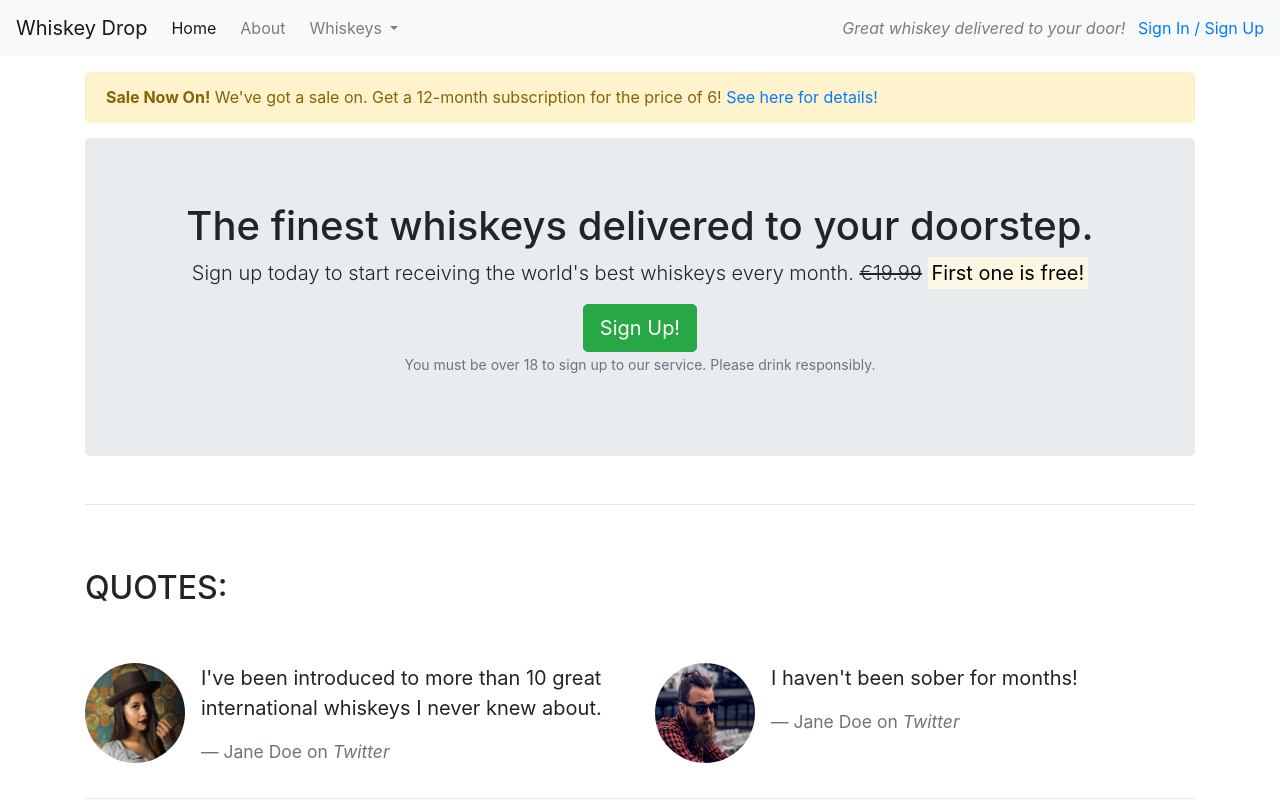
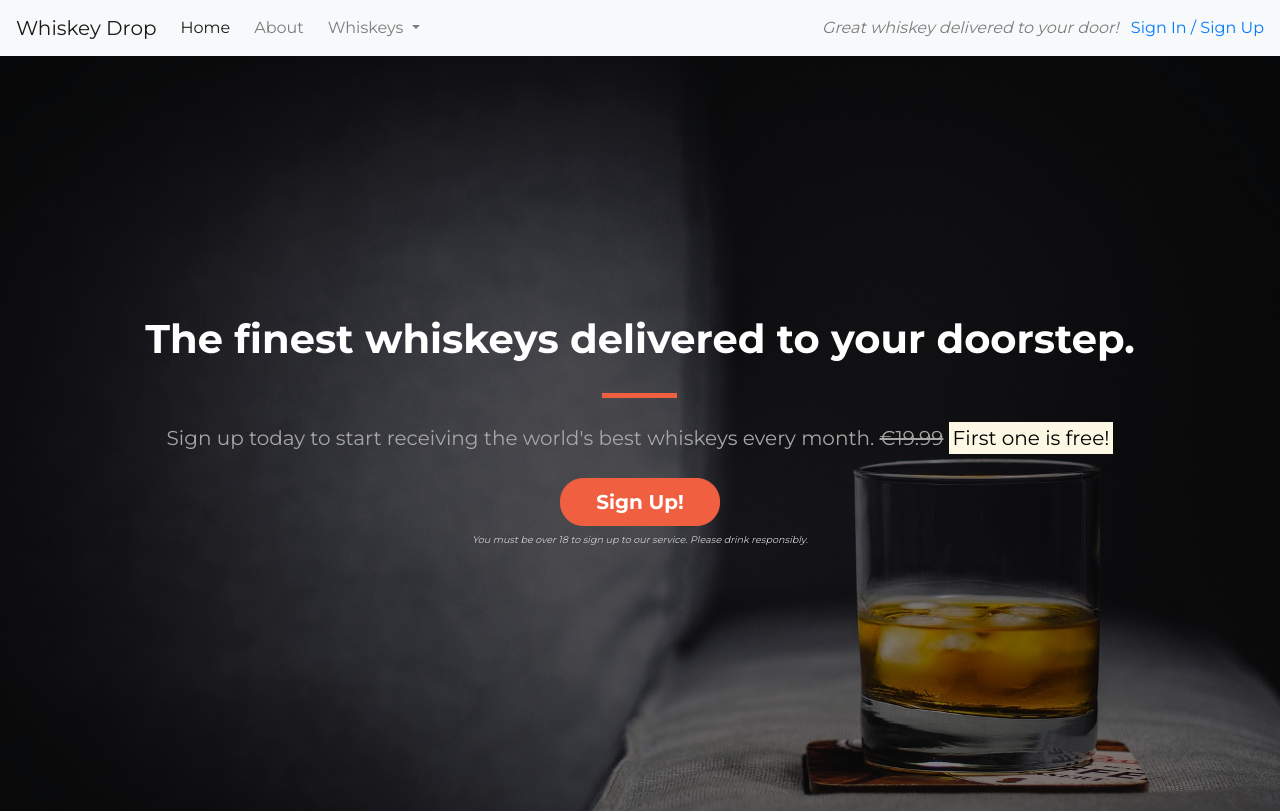
Before and after one commit to peterudu/bootstrap4demo, a plain HTML site: page index.html in a window 1280 px wide. Shown: the top 811 px of the page. Drawn offline with nearby package versions, Linux system fonts and the light colour scheme.

Commit message:
Add custom-styling to landing page and jumbotron

```diff
--- /dev/null
+++ b/css/style.css
@@ -0,0 +1,106 @@
+body {
+    font-family: 'Montserrat', sans-serif;
+}
+
+.alert-container {
+
+}
+
+.callout-container {
+    height: 100vh;
+
+    background: url(../images/whiskey-background.jpg) no-repeat bottom right fixed;
+    -webkit-background-size: cover;
+    -moz-background-size: cover;
+    -o-background-size: cover;
+    background-size: cover;
+
+    display: flex;
+    align-items: center;
+    justify-content: center;
+
+    position: relative;
+}
+
+.opaque-overlay {
+    position: absolute;
+    top: 0;
+    left: 0;
+    height: 100%;
+    width: 100%;
+    background-color: rgba(0, 0, 0, 0.5);
+}
+
+.quotes-container {
+
+}
+
+.features-container {
+
+}
+
+/* Block dividers */
+
+.block-divider {
+    width: 75px;
+    height: 5px;
+    border: 0;
+}
+
+.block-divider--orange {
+    background-color: #f05f40;
+}
+
+.block-divider--short {
+    width: 35px;
+}
+
+/* Jumbotron */
+
+.jumbotron {
+    background-color: transparent;
+}
+
+.jumbotron-header {
+    color: white;
+    font-weight: bold;
+    margin-bottom: 30px;
+}
+
+.jumbotron .lead {
+    margin: 25px 0;
+    color: #a7a7a7;
+}
+
+.jumbotron small {
+    font-size: 60%;
+    font-style: italic;
+    color: #d0d0d0;
+}
+
+.favorites-container {
+
+}
+
+/* Buttons */
+
+.btn--cta {
+    font-weight: bold;
+    border-radius: 23px;
+    width: 160px;
+}
+
+.btn--red {
+    color: white;
+    background-color: #f05f40;
+    border-color: #f05f40;
+}
+
+.btn--red:hover,
+.btn--red:active,
+.btn--red:focus,
+.btn--red:active:focus {
+    background-color: #df4929;
+    border-color: #df4929;
+    color: white;
+}
--- a/index.html
+++ b/index.html
@@ -12,13 +12,16 @@
     integrity="sha384-Fy6S3B9q64WdZWQUiU+q4/2Lc9npb8tCaSX9FK7E8HnRr0Jz8D6OP9dO5Vg3Q9ct" crossorigin="anonymous">
   </script>
   <script src="https://kit.fontawesome.com/73b211bde3.js" crossorigin="anonymous"></script>
+  <link href="https://fonts.googleapis.com/css2?family=Montserrat:wght@400;700" rel="stylesheet">
+  <link rel="stylesheet" href="css/style.css" type="text/css">
 </head>
 
 <body>
   <nav class="navbar navbar-light bg-light navbar-expand-sm">
     <a href="/" class="navbar-brand">Whiskey Drop</a>
 
-    <button class="navbar-toggler ml-auto" type="button" data-toggle="collapse" data-target="#navbarNavDropdown" aria-controls="navbarTogglerDemo01" aria-expanded="false" aria-label="Toggle navigation">
+    <button class="navbar-toggler ml-auto" type="button" data-toggle="collapse" data-target="#navbarNavDropdown"
+      aria-controls="navbarTogglerDemo01" aria-expanded="false" aria-label="Toggle navigation">
       <span class="navbar-toggler-icon"></span>
     </button>
 
@@ -27,7 +30,8 @@
         <li class="active nav-item mr-2"><a class="nav-link" href="/">Home</a></li>
         <li class="nav-item mr-2"><a class="nav-link" href="/about">About</a></li>
         <li class="nav-item dropdown">
-          <a class="nav-link dropdown-toggle" href="#" id="navbarDropdownMenuLink" role="button" data-toggle="dropdown" aria-haspopup="true" aria-expanded="false">
+          <a class="nav-link dropdown-toggle" href="#" id="navbarDropdownMenuLink" role="button" data-toggle="dropdown"
+            aria-haspopup="true" aria-expanded="false">
             Whiskeys
           </a>
           <div class="dropdown-menu" aria-labelledby="navBarDropdownMenuLink">
@@ -46,7 +50,7 @@
       <a href="/login">Sign In / Sign Up</a>
     </div>
   </nav>
-  <article class="container mt-3">
+  <!-- <div class="container alert-container">
     <div class="row d-none d-sm-block">
       <div class="col-12">
         <div class="alert alert-warning">
@@ -55,25 +59,30 @@
         </div>
       </div>
     </div>
+  </div> -->
+  <div class="container-fluid callout-container">
     <!-- Callout -->
+    <div class="opaque-overlay">&nbsp;</div>
     <div class="row">
       <div class="col-12">
         <section class="callout jumbotron text-center">
-          <h1>The finest whiskeys delivered to your doorstep.</h1>
+          <h1 class="jumbotron-header">The finest whiskeys delivered to your doorstep.</h1>
+          <hr class="block-divider block-divider--orange">
           <p class="lead">Sign up today to start receiving the world's best whiskeys every month.
             <s class="d-none d-sm-inline">€19.99</s>
             <span class="d-inline d-sm-none"><br></span>
             <strong><mark>First one is free!</mark></strong></p>
-          <button class="btn btn-lg btn-success" data-toggle="modal" data-target="#signUpModal">Sign Up!</button>
+          <button class="btn btn-lg btn--cta btn--red" data-toggle="modal" data-target="#signUpModal">Sign Up!</button>
           <p class="text-muted"><small>You must be over 18 to sign up to our service. Please drink responsibly.</small>
           </p>
         </section>
       </div>
     </div>
     <!-- /.callout -->
-    <hr>
+  </div>
 
   <!-- Quotes -->
+  <div class="container quotes-container">
     <section class="quotes">
       <div class="row">
         <div class="col-12 my-5">
@@ -110,9 +119,10 @@
       </div>
     </section>
     <!-- /.quotes -->
-    <hr>
+  </div>
 
   <!-- Features -->
+  <div class="features-container">
     <section class="features">
       <div class="row">
         <div class="col-12 my-5">
@@ -122,7 +132,8 @@
       <div class="row">
         <div class="col-12 col-md-6 col-lg-4">
           <div class="feature">
-            <h3><i class="fa-sharp fa-solid fa-gift d-none d-sm-inline"></i> Feature 1 <span class="badge badge-success">NEW!</span></h3>
+            <h3><i class="fa-sharp fa-solid fa-gift d-none d-sm-inline"></i> Feature 1 <span
+                class="badge badge-success">NEW!</span></h3>
             <p>Lorem ipsum dolor sit amet, consectetur adipiscing elit, sed do eiusmod tempor incididunt ut labore et
               dolore magna aliqua. Ut enim ad minim veniam, quis nostrud exercitation ullamco laboris nisi ut aliquip ex
               ea commodo consequat.</p>
@@ -150,9 +161,10 @@
       </div>
     </section>
     <!-- /.features -->
-    <hr>
+  </div>
 
   <!-- Monthly favorites -->
+  <div class="favorites-container">
     <section class="monthly_favorites">
       <div class="row">
         <div class="col-12 my-5">
@@ -172,7 +184,7 @@
             <tbody>
               <tr>
                 <th scope="row">1</th>
-                <td>Glenmorangie Signet</td>
+                <td>Glenmorangie Signet <i class="fa-solid fa-trophy"></i></td>
                 <td>Scotland</td>
               </tr>
               <tr>
@@ -201,7 +213,7 @@
       </div>
     </section>
     <!-- /.monthly favorites -->
-  </article>
+  </div>
 
   <div class="modal fade" tabindex="-1" role="dialog" id="signUpModal">
     <div class="modal-dialog" role="document">
@@ -216,7 +228,8 @@
           <form>
             <div class="form-group">
               <label for="exampleInputEmail1">Email address</label>
-                        <input type="email" class="form-control" id="exampleInputEmail1" aria-describedby="emailHelp" placeholder="Enter email">
+              <input type="email" class="form-control" id="exampleInputEmail1" aria-describedby="emailHelp"
+                placeholder="Enter email">
               <small id="emailHelp" class="form-text text-muted">We'll never share your email with anyone else.</small>
             </div>
             <div class="form-group">
@@ -234,10 +247,18 @@
     </div>
   </div>
 
-  <script src="https://cdn.jsdelivr.net/npm/jquery@3.5.1/dist/jquery.slim.min.js" integrity="sha384-DfXdz2htPH0lsSSs5nCTpuj/zy4C+OGpamoFVy38MVBnE+IbbVYUew+OrCXaRkfj" crossorigin="anonymous"></script>
-  <script src="https://cdn.jsdelivr.net/npm/popper.js@1.16.1/dist/umd/popper.min.js" integrity="sha384-9/reFTGAW83EW2RDu2S0VKaIzap3H66lZH81PoYlFhbGU+6BZp6G7niu735Sk7lN" crossorigin="anonymous"></script>
-  <script src="https://cdn.jsdelivr.net/npm/bootstrap@4.6.2/dist/js/bootstrap.min.js" integrity="sha384-+sLIOodYLS7CIrQpBjl+C7nPvqq+FbNUBDunl/OZv93DB7Ln/533i8e/mZXLi/P+" crossorigin="anonymous"></script>
-<script src="https://cdn.jsdelivr.net/npm/bootstrap@4.6.2/dist/js/bootstrap.bundle.min.js" integrity="sha384-Fy6S3B9q64WdZWQUiU+q4/2Lc9npb8tCaSX9FK7E8HnRr0Jz8D6OP9dO5Vg3Q9ct" crossorigin="anonymous"></script>
+  <script src="https://cdn.jsdelivr.net/npm/jquery@3.5.1/dist/jquery.slim.min.js"
+    integrity="sha384-DfXdz2htPH0lsSSs5nCTpuj/zy4C+OGpamoFVy38MVBnE+IbbVYUew+OrCXaRkfj" crossorigin="anonymous">
+  </script>
+  <script src="https://cdn.jsdelivr.net/npm/popper.js@1.16.1/dist/umd/popper.min.js"
+    integrity="sha384-9/reFTGAW83EW2RDu2S0VKaIzap3H66lZH81PoYlFhbGU+6BZp6G7niu735Sk7lN" crossorigin="anonymous">
+  </script>
+  <script src="https://cdn.jsdelivr.net/npm/bootstrap@4.6.2/dist/js/bootstrap.min.js"
+    integrity="sha384-+sLIOodYLS7CIrQpBjl+C7nPvqq+FbNUBDunl/OZv93DB7Ln/533i8e/mZXLi/P+" crossorigin="anonymous">
+  </script>
+  <script src="https://cdn.jsdelivr.net/npm/bootstrap@4.6.2/dist/js/bootstrap.bundle.min.js"
+    integrity="sha384-Fy6S3B9q64WdZWQUiU+q4/2Lc9npb8tCaSX9FK7E8HnRr0Jz8D6OP9dO5Vg3Q9ct" crossorigin="anonymous">
+  </script>
 </body>
 
 </html>
```
Also changed, not shown: images/whiskey-background.jpg (added). Lines whose indentation alone changed are shown as unchanged.
